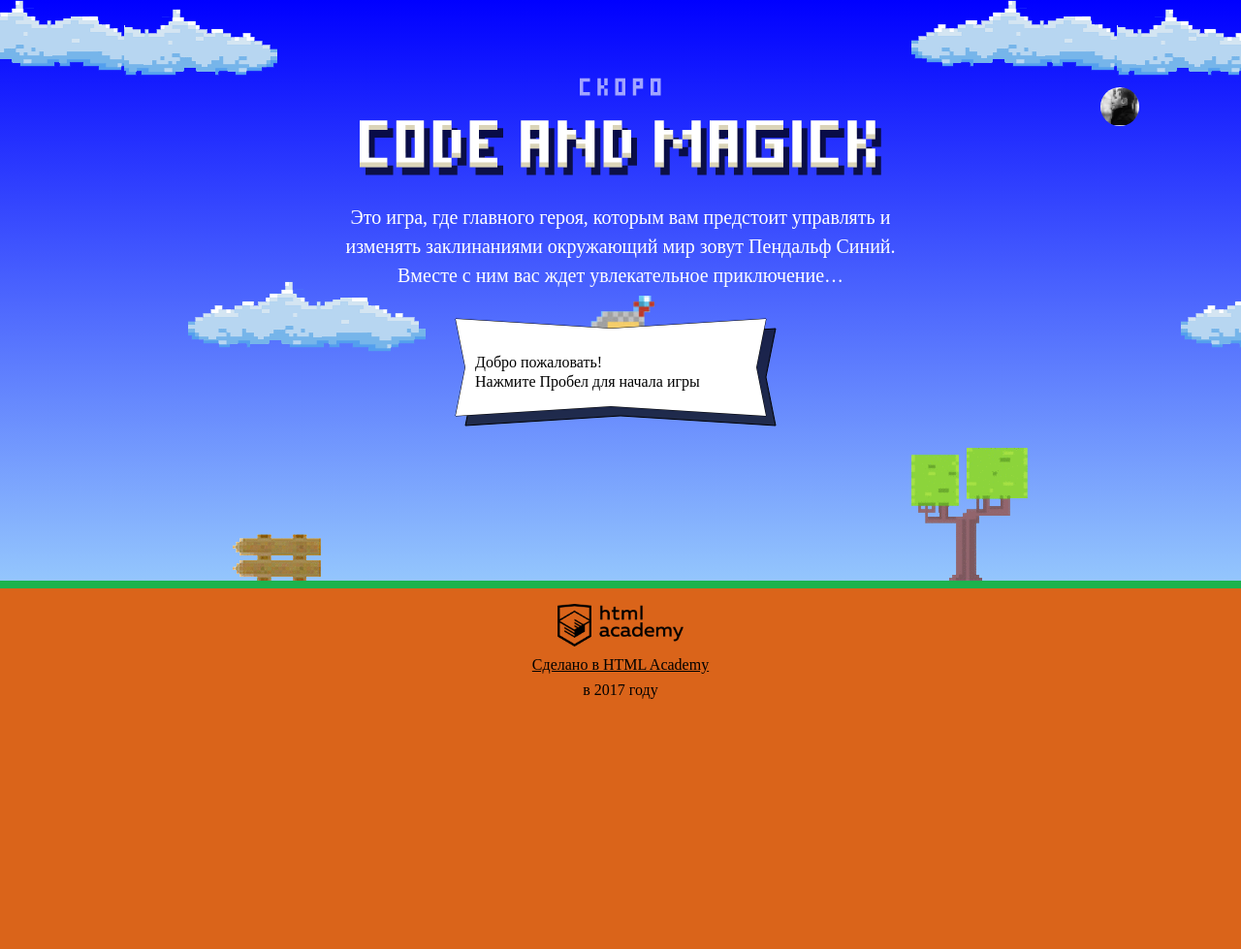
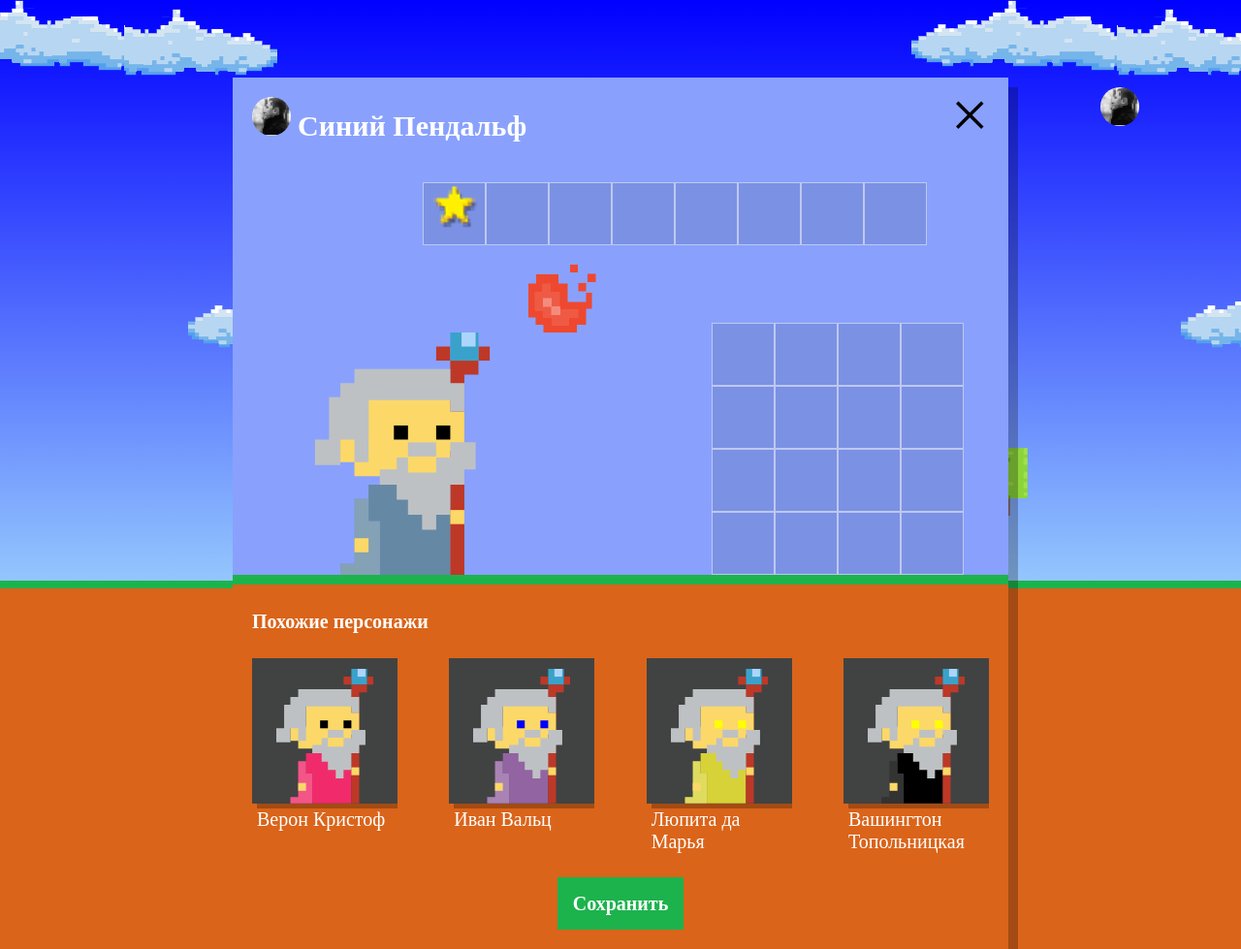
Before and after one commit to sasstr/235995-code-and-magick, a website: page index.html in a window 1280 px wide. Shown: the whole page at 97% size. Before the commit the page ends 800 px from the top, so only its background shows below. Drawn offline with Linux system fonts and the light colour scheme; a web font is replaced by a local one.

Commit message:
Домашние задание Учебный проект: нас орда

```diff
--- a/index.html
+++ b/index.html
@@ -201,6 +201,7 @@
     return height / 3 - getWizardHeight();
   }
 </script>
+<script src="js/setup.js"></script>
 <script src="js/stat.js"></script>
 <script src="js/game.js"></script>
 
--- /dev/null
+++ b/js/setup.js
@@ -0,0 +1,63 @@
+'use strict';
+
+var NUMBER_OF_PERSON = 4;
+var WizardNames = ['Иван', 'Хуан Себастьян', 'Мария', 'Кристоф', 'Виктор', 'Юлия', 'Люпита', 'Вашингтон'];
+var WizardSurnames = ['да Марья', 'Верон', 'Мирабелла', 'Вальц', 'Онопко', 'Топольницкая', 'Нионго', 'Ирвинг'];
+var coatColors = ['rgb(101, 137, 164)', 'rgb(241, 43, 107)', 'rgb(146, 100, 161)', 'rgb(56, 159, 117)', 'rgb(215, 210, 55)', 'rgb(0, 0, 0)'];
+var eyesColor = ['black', 'red', 'blue', 'yellow', 'green'];
+var blockSetup = document.querySelector('.setup');
+
+blockSetup.classList.remove('hidden');
+// функция возразает случайное качество из массива
+var randomQuality = function (array) {
+  return array[parseInt(Math.random() * array.length, 10)];
+};
+// Функция возращает случайную комбинацию имя и фамилия или на оборот
+var getPersonName = function (names, surnames) {
+  var randomName = randomQuality(names);
+  var randomSurname = randomQuality(surnames);
+  return (Math.random() > 0.5) ? randomName + ' ' + randomSurname : randomSurname + ' ' + randomName;
+};
+
+var createWizards = function () {
+  var wizards = [];
+
+  for (var i = NUMBER_OF_PERSON; i > 0; i--) {
+    var someNameAndSurname = getPersonName(WizardNames, WizardSurnames);
+    var someCoat = randomQuality(coatColors);
+    var someEyesColor = randomQuality(eyesColor);
+
+    wizards.push({
+      name: someNameAndSurname,
+      coatColor: someCoat,
+      eyesColor: someEyesColor
+    });
+  }
+  return wizards;
+};
+
+var randomWizards = createWizards();
+var setupSimilarList = document.querySelector('.setup-similar-list');
+var similarWizardTamplate = document.querySelector('#similar-wizard-template').content.querySelector('.setup-similar-item');
+
+var renderWizard = function (randomMagicians) {
+  var wizardElement = similarWizardTamplate.cloneNode(true);
+
+  wizardElement.querySelector('.setup-similar-label').textContent = randomMagicians.name;
+  wizardElement.querySelector('.wizard-coat').style.fill = randomMagicians.coatColor;
+  wizardElement.querySelector('.wizard-eyes').style.fill = randomMagicians.eyesColor;
+
+  return wizardElement;
+};
+
+var createSimilarList = function (randomMagicians) {
+  var fragment = document.createDocumentFragment();
+
+  for (var j = 0; j < randomMagicians.length; j++) {
+    fragment.appendChild(renderWizard(randomMagicians[j]));
+  }
+  setupSimilarList.appendChild(fragment);
+};
+
+createSimilarList(randomWizards);
+document.querySelector('.setup-similar').classList.remove('hidden');
```
